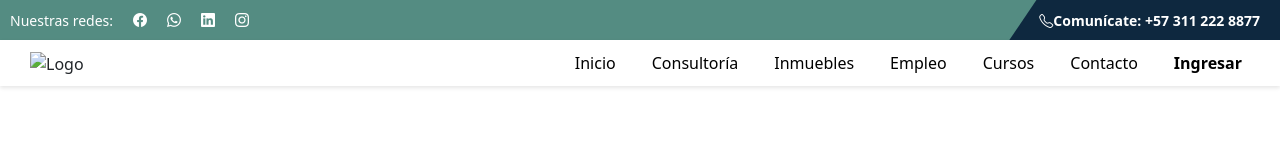
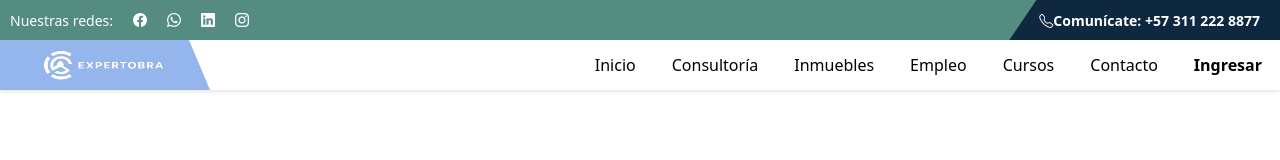
Before and after one commit to JuanEspinosa110/Espinosa_Juan_Recup_Front, a plain HTML site: page index.html in a window 1280 px wide. Drawn offline with nearby package versions, Linux system fonts and the light colour scheme.

Commit message:
Subida limpia sin carpeta anidada

```diff
--- a/CSS/estilos.css
+++ b/CSS/estilos.css
@@ -46,9 +46,26 @@
   display: flex;
   justify-content: space-between;
   align-items: center;
-  padding: 10px 30px;
   background-color: #fff;
   box-shadow: 0 2px 4px rgba(0,0,0,0.1);
+  padding-right: 10px;
+
+}
+
+.barra-navegacion img {
+
+  height: 50px;
+  padding: 10px;
+  width: 150px;
+
+}
+
+.logo {
+  background-color: #94b6ec;
+  padding: 0 30px;
+  display: flex;
+  align-items: center;
+  clip-path: polygon(0 0, 90% 0, 100% 100%, 0% 100%);
 }
 
 .menu {
--- a/index.html
+++ b/index.html
@@ -27,7 +27,7 @@
 
     <div class="barra-navegacion">
   <div class="logo">
-    <img src="IMG/" alt="Logo" />
+    <img src="IMG/logo.png" alt="Logo" />
   </div>
   <ul class="menu">
     <li><a href="#">Inicio</a></li>
```
Also changed, not shown: IMG/logo.png (added).
